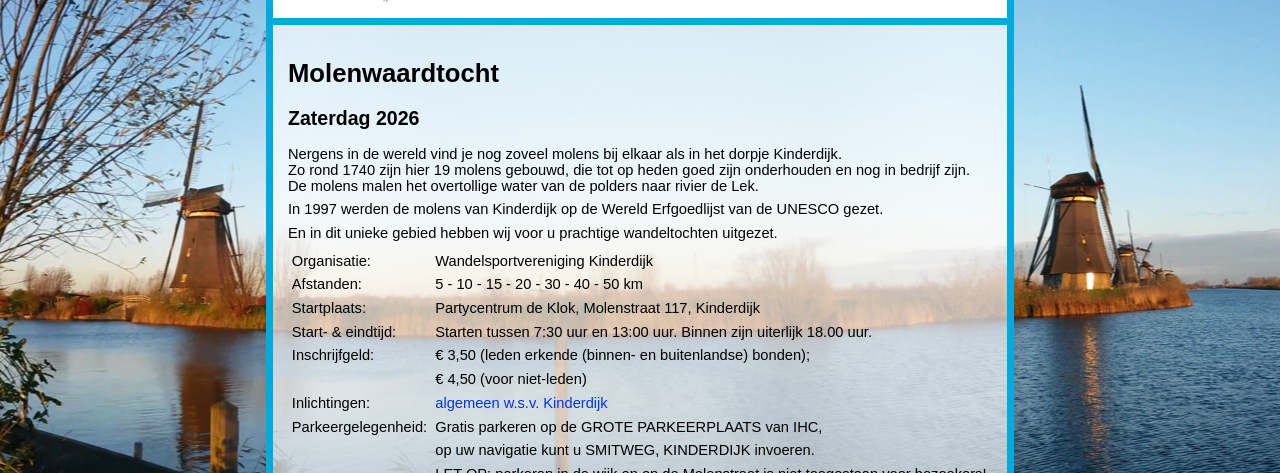
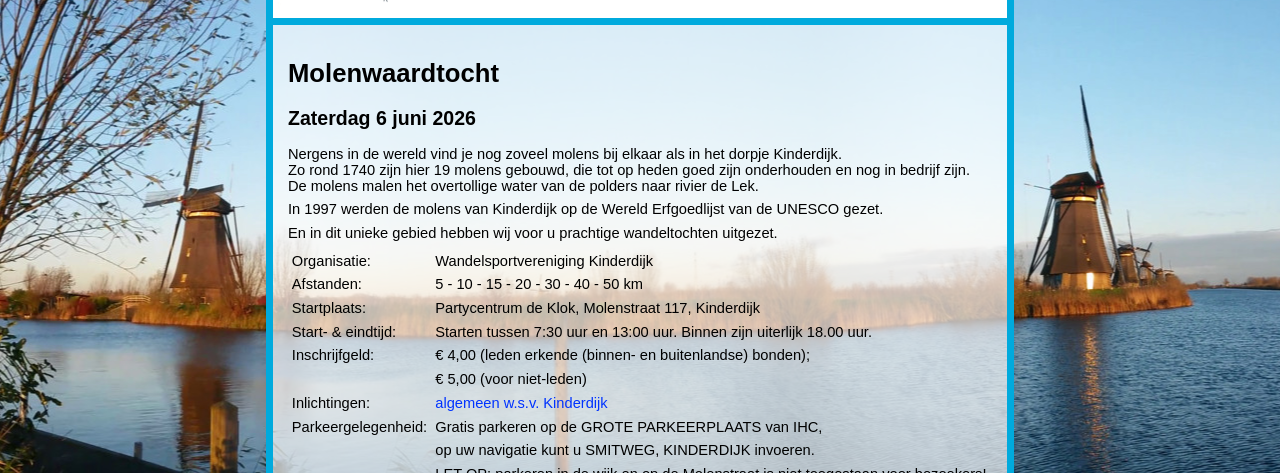
Before and after one commit to jvisser84/www.wsvkinderdijk.nl, a Jekyll site: the page built from docs/molenwaardtocht.md, in a window 1280 px wide. Shown: the part 190-663 px from the top of the page. Built offline with Jekyll 4.4.1, drawn with Linux system fonts in a browser that asks for light colours.

Commit message:
Molenwaardtocht pagina bijgewerkt voor 2026
- nieuwe datum 6 juni 2026
- prijs aangepast

```diff
--- a/docs/molenwaardtocht.md
+++ b/docs/molenwaardtocht.md
@@ -3,7 +3,7 @@ layout: default
 title: Molenwaardtocht
 permalink: /molenwaardtocht
 ---
-### Zaterdag 2026
+### Zaterdag 6 juni 2026
 
 Nergens in de wereld vind je nog zoveel molens bij elkaar als in het dorpje Kinderdijk.
 Zo rond 1740 zijn hier 19 molens gebouwd, die tot op heden goed zijn onderhouden en nog in bedrijf zijn.
@@ -17,8 +17,8 @@ Organisatie:        | Wandelsportvereniging Kinderdijk
 Afstanden:          | 5 - 10 - 15 - 20 - 30 - 40 - 50 km
 Startplaats:        | Partycentrum de Klok, Molenstraat 117, Kinderdijk
 Start- & eindtijd:  | Starten tussen 7:30 uur en 13:00 uur. Binnen zijn uiterlijk 18.00 uur.
-Inschrijfgeld:      | &euro; 3,50 (leden erkende (binnen- en buitenlandse) bonden);
-                    | &euro; 4,50 (voor niet-leden)
+Inschrijfgeld:      | &euro; 4,00 (leden erkende (binnen- en buitenlandse) bonden);
+                    | &euro; 5,00 (voor niet-leden)
 Inlichtingen:       | <span id="mail-algemeen"></span>
 Parkeergelegenheid: | Gratis parkeren op de GROTE PARKEERPLAATS van IHC,
                     | op uw navigatie kunt u SMITWEG, KINDERDIJK invoeren.
```
